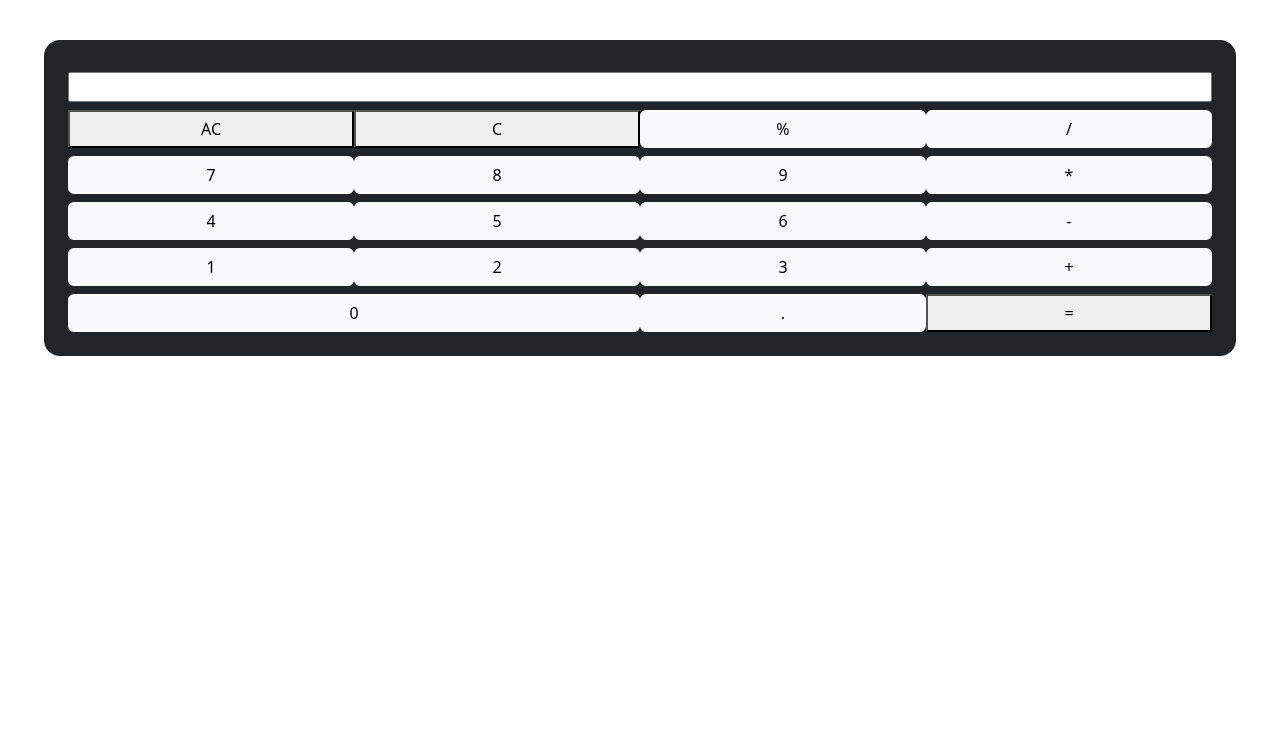
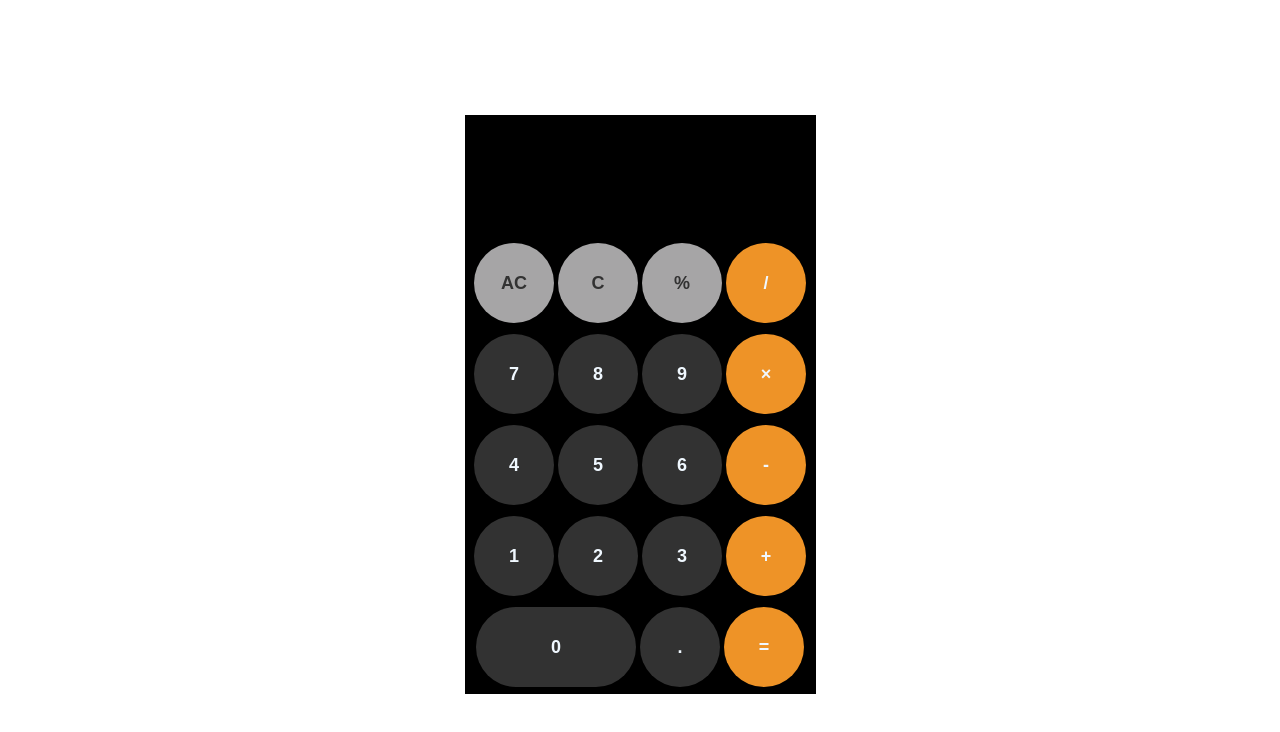
Before and after one commit to hannie404/calculator, a plain HTML site: page index.html in a window 1280 px wide. Drawn offline with nearby package versions, Linux system fonts and the light colour scheme.

Commit message:
made it look like an apple calculator

```diff
--- a/index.html
+++ b/index.html
@@ -12,29 +12,29 @@
     <link href="https://cdn.jsdelivr.net/npm/bootstrap@5.3.0/dist/css/bootstrap.min.css" rel="stylesheet" integrity="sha384-9ndCyUaIbzAi2FUVXJi0CjmCapSmO7SnpJef0486qhLnuZ2cdeRhO02iuK6FUUVM" crossorigin="anonymous">
   </head>
   <body>
-    <main>
-      <section class="p-5">
-        <div class="buttons row g-2 p-4 bg-dark rounded-4">
-          <input type="text" id="screen" readonly class="col-12 w-100">
-          <button class="btn-light col-3 btn-clear">AC</button>
-          <button class="btn-light col-3 btn-del">C</button>
-          <button class="btn btn-light col-3 percent" data-num="%">%</button>
-          <button class="btn btn-light col-3" data-num="/">/</button>
-          <button class="btn btn-light col-3" data-num="7">7</button>
-          <button class="btn btn-light col-3" data-num="8">8</button>
-          <button class="btn btn-light col-3" data-num="9">9</button>
-          <button class="btn btn-light col-3" data-num="*">*</button>
-          <button class="btn btn-light col-3" data-num="4">4</button>
-          <button class="btn btn-light col-3" data-num="5">5</button>
-          <button class="btn btn-light col-3" data-num="6">6</button>
-          <button class="btn btn-light col-3" data-num="-">-</button>
-          <button class="btn btn-light col-3" data-num="1">1</button>
-          <button class="btn btn-light col-3" data-num="2">2</button>
-          <button class="btn btn-light col-3" data-num="3">3</button>
-          <button class="btn btn-light col-3" data-num="+">+</button>
-          <button class="btn btn-light col-6" data-num="0">0</button>
-          <button class="btn btn-light col-3 dot" data-num=".">.</button>
-          <button class="btn-light col-3 btn-equal">=</button>
+    <main class="d-flex justify-content-center align-items-center">
+      <section class="p-5 d-flex justify-content-center row">
+        <div class="buttons row g-2 d-flex justify-content-center flex-wrap">
+          <input type="text" id="screen" class="col-12" readonly>
+          <button class="col-3 btn-clear btns up">AC</button>
+          <button class="col-3 btn-del up">C</button>
+          <button class="col-3 percent btns up" data-num="%">%</button>
+          <button class="col-3 btns sign" data-num="/">/</button>
+          <button class="btn-dark col-3 btns" data-num="7">7</button>
+          <button class="btn-dark col-3 btns" data-num="8">8</button>
+          <button class="btn-dark col-3 btns" data-num="9">9</button>
+          <button class="col-3 btns sign" data-num="*">×</button>
+          <button class="btn-dark col-3 btns" data-num="4">4</button>
+          <button class="btn-dark col-3 btns" data-num="5">5</button>
+          <button class="btn-dark col-3 btns" data-num="6">6</button>
+          <button class="col-3 btns sign" data-num="-">-</button>
+          <button class="btn-dark col-3 btns" data-num="1">1</button>
+          <button class="btn-dark col-3 btns" data-num="2">2</button>
+          <button class="btn-dark col-3 btns" data-num="3">3</button>
+          <button class="col-3 btns sign" data-num="+">+</button>
+          <button class="btn-dark col-6 btns zero" data-num="0">0</button>
+          <button class="btn-dark col-3 dot btns" data-num=".">.</button>
+          <button class="col-3 btn-equal sign">=</button>
         </div>
       </section>
     </main>
--- a/script.js
+++ b/script.js
@@ -1,9 +1,14 @@
 const screen = document.getElementById("screen");
-const allBtn = document.querySelectorAll(".btn");
+const allBtn = document.querySelectorAll(".btns");
 const delBtn = document.querySelector(".btn-del");
 const equalBtn = document.querySelector(".btn-equal");
 const clearBtn = document.querySelector(".btn-clear");
 const dotBtn = document.querySelector(".dot");
+const percent = document.querySelector(".percent")
+
+// percent.addEventListener("click", function(e){
+//   screen.value *= 0.01;
+// });
 
 allBtn.forEach(function(btn){
   btn.addEventListener("click", function(e){
--- a/style.css
+++ b/style.css
@@ -0,0 +1,55 @@
+*{
+  font-size: large !important;
+  font-family:Arial, Helvetica, sans-serif!important;
+  font-weight: bold;
+  color: aliceblue;
+}
+
+.btns, .btn-del, .btn-equal{
+  border-radius: 50% !important;
+  width: 80px !important;
+  height: 80px !important;
+  padding: 25px !important;
+  margin: 2px;
+  border: none;
+}
+
+main{
+  height: 100vh;
+}
+
+.zero{
+  width: 160px !important;
+  height: 80px;
+  border-radius: 100px !important;
+}
+
+#screen{
+  width: 330px;
+  height: 110px;
+  text-align: end;
+  font-weight: normal !important;
+  font-size: 50px !important;
+  color: aliceblue;
+  background: black;
+  border: none;
+}
+
+.buttons{
+  width: 360px !important;
+  background: black;
+  padding-bottom: 5px;
+}
+
+.sign{
+  background-color: #ee9327;
+}
+
+.up{
+  background-color: #a6a5a6;
+  color: #323232;
+}
+
+.btn-dark{
+  background-color: #323232 !important;
+}
```
